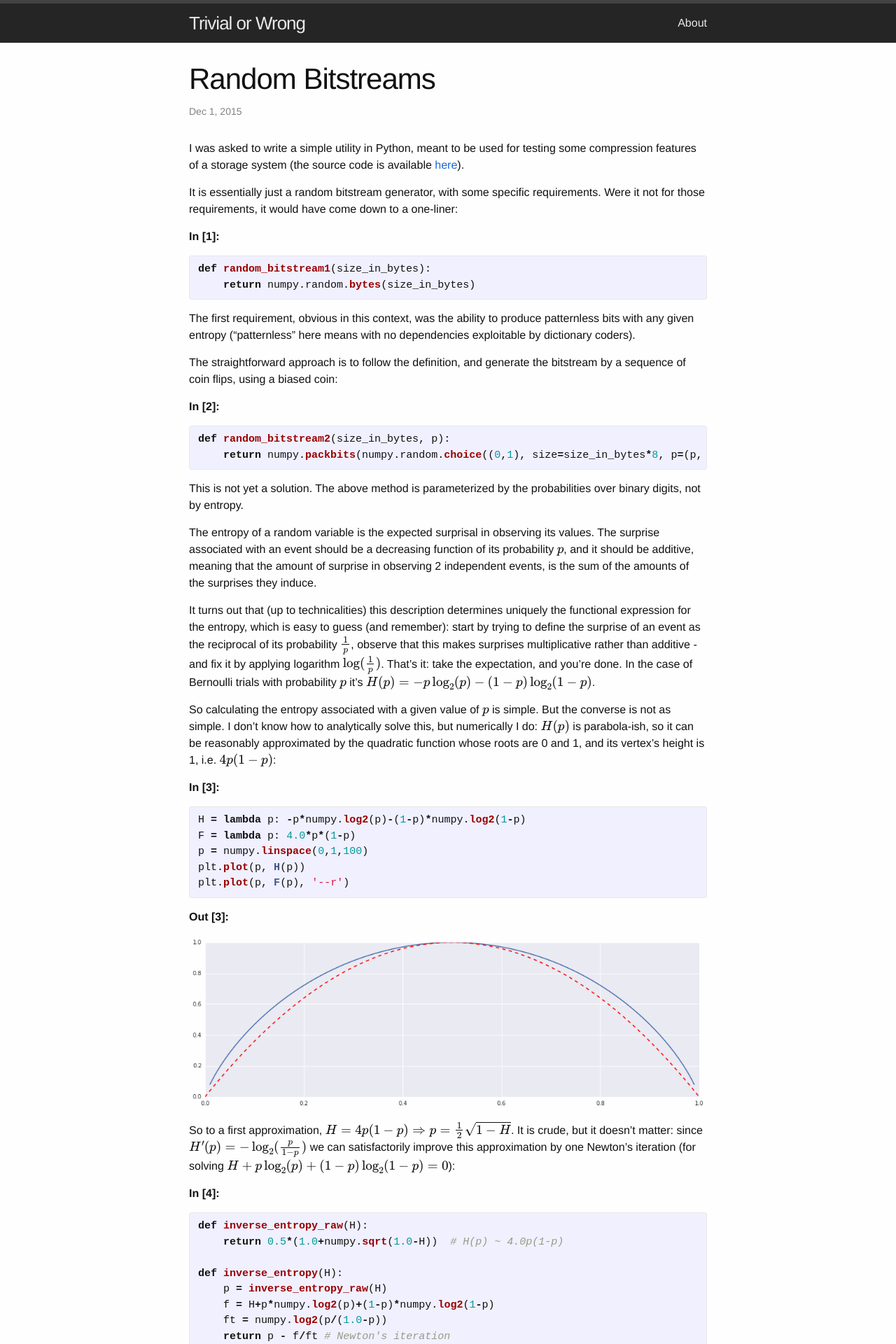
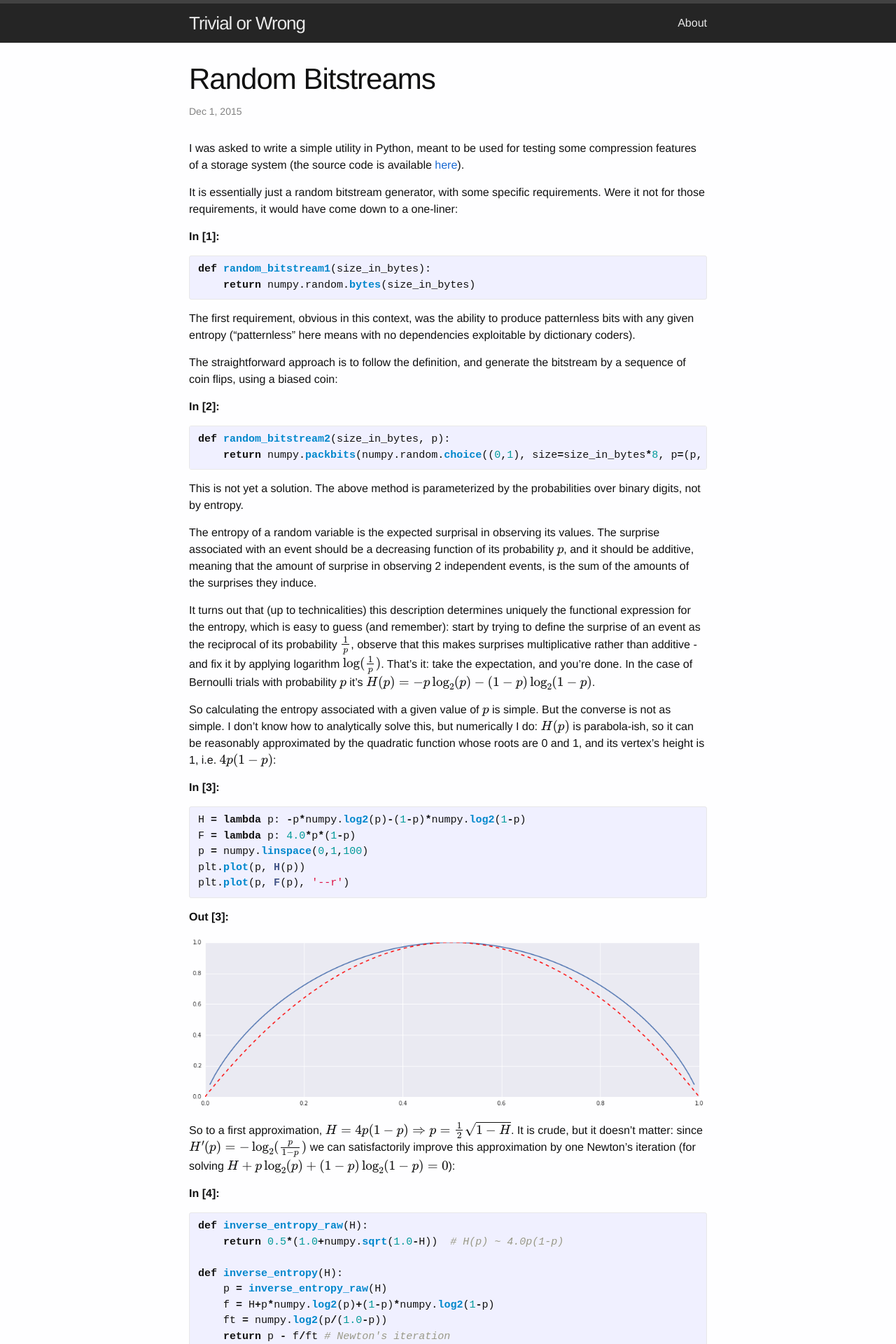
Before and after one commit to omersha/omersha.github.io, a Jekyll site: the page built from _posts/2015-12-01-random-bitstreams.md, in a window 1280 px wide. Shown: the top 1920 px of the page at 70% size. Built offline with Jekyll 4.4.1, drawn with Linux system fonts in a browser that asks for light colours; formulas are drawn with MathJax 3.

Commit message:
Syntax: function/exception colors

```diff
--- a/_sass/_syntax-highlighting.scss
+++ b/_sass/_syntax-highlighting.scss
@@ -37,8 +37,8 @@
     .nc    { color: #458; font-weight: bold } // Name.Class
     .no    { color: #008080 } // Name.Constant
     .ni    { color: #800080 } // Name.Entity
-    .ne    { color: #900; font-weight: bold } // Name.Exception
-    .nf    { color: #900; font-weight: bold } // Name.Function
+    .ne    { color: #0087cc; font-weight: bold } // Name.Exception
+    .nf    { color: #0087cc; font-weight: bold } // Name.Function
     .nn    { color: #555 } // Name.Namespace
     .nt    { color: #000080 } // Name.Tag
     .nv    { color: #008080 } // Name.Variable
```
